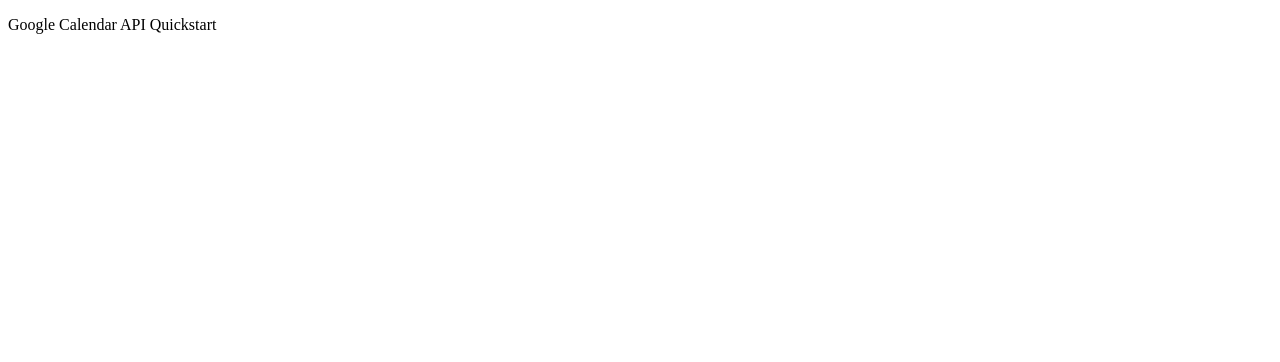
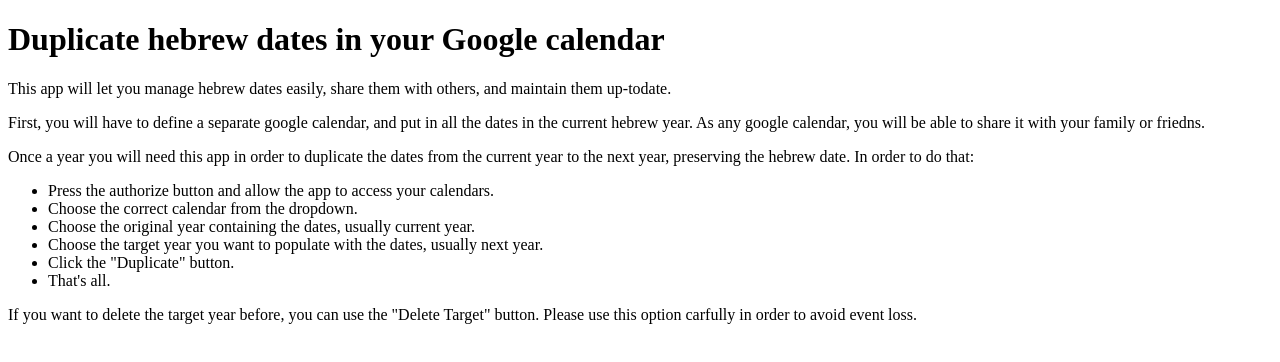
Before and after one commit to eitan101/heb-google-cal, a plain HTML site: page docs/index.html in a window 1280 px wide. Drawn offline with Linux system fonts and the light colour scheme.

Commit message:
Update docs/index.html

```diff
--- a/docs/index.html
+++ b/docs/index.html
@@ -1,28 +1,26 @@
-<!--
-Copyright 2018 Google LLC
 
-Licensed under the Apache License, Version 2.0 (the "License");
-you may not use this file except in compliance with the License.
-You may obtain a copy of the License at
-
-    https://www.apache.org/licenses/LICENSE-2.0
-
-Unless required by applicable law or agreed to in writing, software
-distributed under the License is distributed on an "AS IS" BASIS,
-WITHOUT WARRANTIES OR CONDITIONS OF ANY KIND, either express or implied.
-See the License for the specific language governing permissions and
-limitations under the License.
--->
-<!-- [START calendar_quickstart] -->
 <!DOCTYPE html>
 <html>
   <head>
-    <title>Google Calendar API Quickstart</title>
+    <title>Duplicate Hebrew Dates</title>
     <meta charset="utf-8" />
   </head>
   <body>
-    <p>Google Calendar API Quickstart</p>
+    <h1>Duplicate hebrew dates in your Google calendar</h1>
+    <p>This app will let you manage hebrew dates easily, share them with others, and maintain them up-todate.</p>
 
+    <p>First, you will have to define a separate google calendar, and put in all the dates in the current hebrew year. As any google calendar, you will be able to share it with your family or friedns.</p>
+    <p>Once a year you will need this app in order to duplicate the dates from the current year to the next year, preserving the hebrew date. In order to do that:</p>
+    <ul>
+      <li>Press the authorize button and allow the app to access your calendars.</li>
+      <li>Choose the correct calendar from the dropdown.</li>
+      <li>Choose the original year containing the dates, usually current year.</li>
+      <li>Choose the target year you want to populate with the dates, usually next year.</li>
+      <li>Click the "Duplicate" button.</li>
+      <li>That's all.</li>
+    </ul>
+
+    <p>If you want to delete the target year before, you can use the "Delete Target" button. Please use this option carfully in order to avoid event loss.</p>
     <!--Add buttons to initiate auth sequence and sign out-->
     <button id="authorize_button" style="display: none;">Authorize</button>
     <div id="signedin_div" style="display: none;">
@@ -116,15 +114,10 @@
             duplicate_button.onclick = duplicateHebrewEvents;
 
             signedin_div.style.display = 'block';
-            // toYearSelect.style.display = "none";
-            // duplicateButton.style.display = "none";
-            // populateToYear();
           });
-          // deleteTargetYearEventsAndDup(opt);
         } else {
           authorizeButton.style.display = 'block';
           signedin_div.style.display = 'none';
-          // signoutButton.style.display = 'none';
         }
       }
 
@@ -234,20 +227,6 @@
         countEventsFromYear(selector,paragraph);
       }
 
-      // function populateToYear() {
-      //   var curYear = new Hebcal.HDate().year;
-      //   toYear_select.options.length = 0;
-      //   // toYear_select.style.display = "block";
-      //   for (i = 0; i < 5; i++) {
-      //     var el = document.createElement("option");
-      //     el.textContent = curYear+i;
-      //     el.value = curYear+i;
-      //     toYear_select.appendChild(el);
-      //   }
-      //   // duplicateButton.onclick = deleteTargetYearEventsAndDup;
-      //   // duplicateButton.style.display = "block";
-      // }
-
       function deleteTargetYearEvents() {
         getEventsByYear(getSelectedValue(toYear_select))
         .then(function(response) {
@@ -324,4 +303,3 @@
     </script>
   </body>
 </html>
-<!-- [END calendar_quickstart] -->
```
